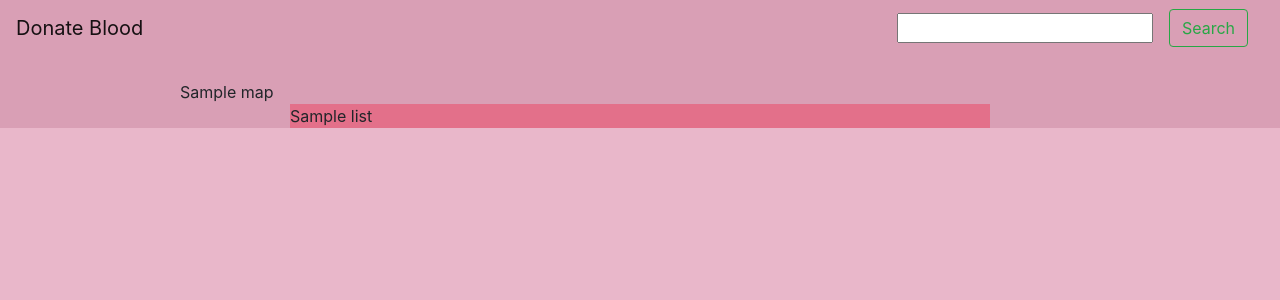
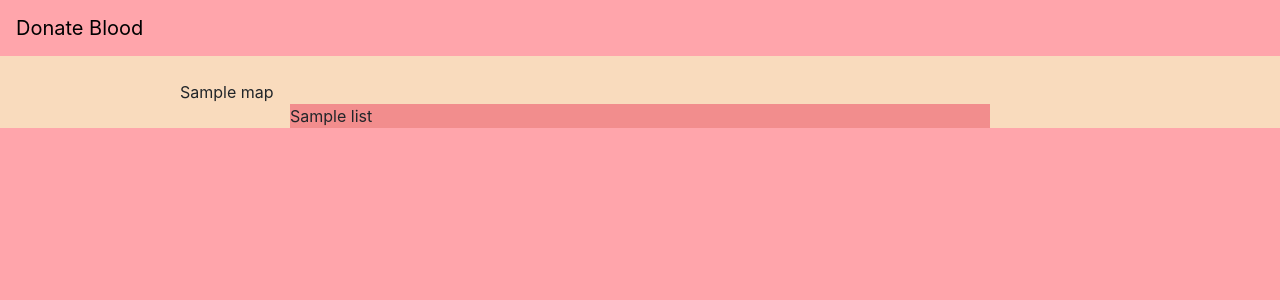
Before and after one commit to fisksoppa/Agile-software-project-management, a Django app: template Project-Donate-Blood/templates/DBApp/search.html in a window 1280 px wide. Shown: the top 300 px of the page. Run offline with Django 3.2, Linux system fonts and the light colour scheme; the template is opened without the code that fills it: values that come from a table or form of the project are taken from there, most other values are stand-ins (such as "Sample title", 1, 10 or a date in 2020); parts of the project's set-up code (start-up, migrations or seed data) failed here and were passed over.

Commit message:
Change colors of website, start page and second page

```diff
--- a/Project-Donate-Blood/Project_Donate_Blood/settings.py
+++ b/Project-Donate-Blood/Project_Donate_Blood/settings.py
@@ -26,7 +26,7 @@
 # SECURITY WARNING: don't run with debug turned on in production!
 DEBUG = True
 
-ALLOWED_HOSTS = []
+ALLOWED_HOSTS = ['*']
 
 # Application references
 # https://docs.djangoproject.com/en/2.1/ref/settings/#std:setting-INSTALLED_APPS
--- a/Project-Donate-Blood/templates/DBApp/search.html
+++ b/Project-Donate-Blood/templates/DBApp/search.html
@@ -19,19 +19,30 @@
         max-width: 700px;
         margin: auto;
     }
-
+    /* Modify bottom lip color */
     html {
-        background-color: rgba(214, 118, 155, 0.527);
+        background-color:#ffa5ab;
+    }
+    /* Modify background color */
+    body {
+        background-color: #f9dbbd;
+    }
+    /* Modify navbar color */
+    .navbar-custom {
+        background-color: #ffa5ab;
     }
 
-    body {
-        background-color: rgba(204, 139, 164, 0.527);
+    /* Modify brand and text color */
+     .navbar-custom .navbar-brand,
+     .navbar-custom .navbar-text {
+        color: black;
      }
+
 </style>
 
 <body>
     <!--Navbar-->
-    <nav class="navbar navbar-expand-lg navbar-light bg-lightpink">
+    <nav class="navbar navbar-custom">
         <a class="navbar-brand" href="http://127.0.0.1:8000/">Donate Blood</a>
         <button class="navbar-toggler" type="button" data-toggle="collapse" data-target="#navbarSupportedContent"
                 aria-controls="navbarSupportedContent" aria-expanded="false" aria-label="Toggle navigation">
@@ -64,7 +75,6 @@
     </div>
 
     <!-- Optional JavaScript; choose one of the two! -->
-
     <!-- Option 1: jQuery and Bootstrap Bundle (includes Popper) -->
     <script src="https://code.jquery.com/jquery-3.5.1.slim.min.js"
             integrity="sha384-DfXdz2htPH0lsSSs5nCTpuj/zy4C+OGpamoFVy38MVBnE+IbbVYUew+OrCXaRkfj"
```
Also changed, not shown: Project-Donate-Blood/templates/DBApp/map.html (+15 -3 lines), Project-Donate-Blood/db.sqlite3. Lines whose indentation alone changed are shown as unchanged.
